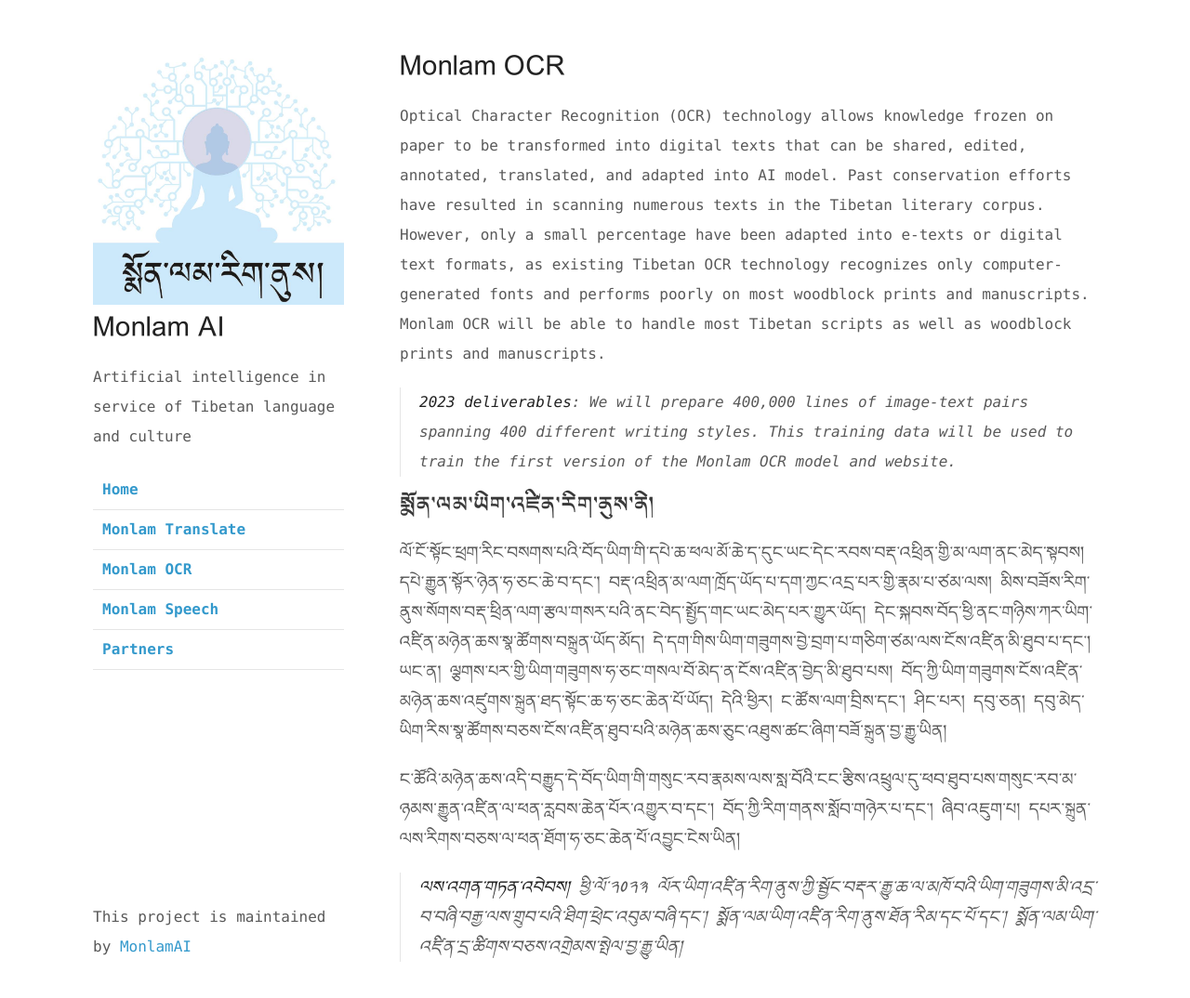
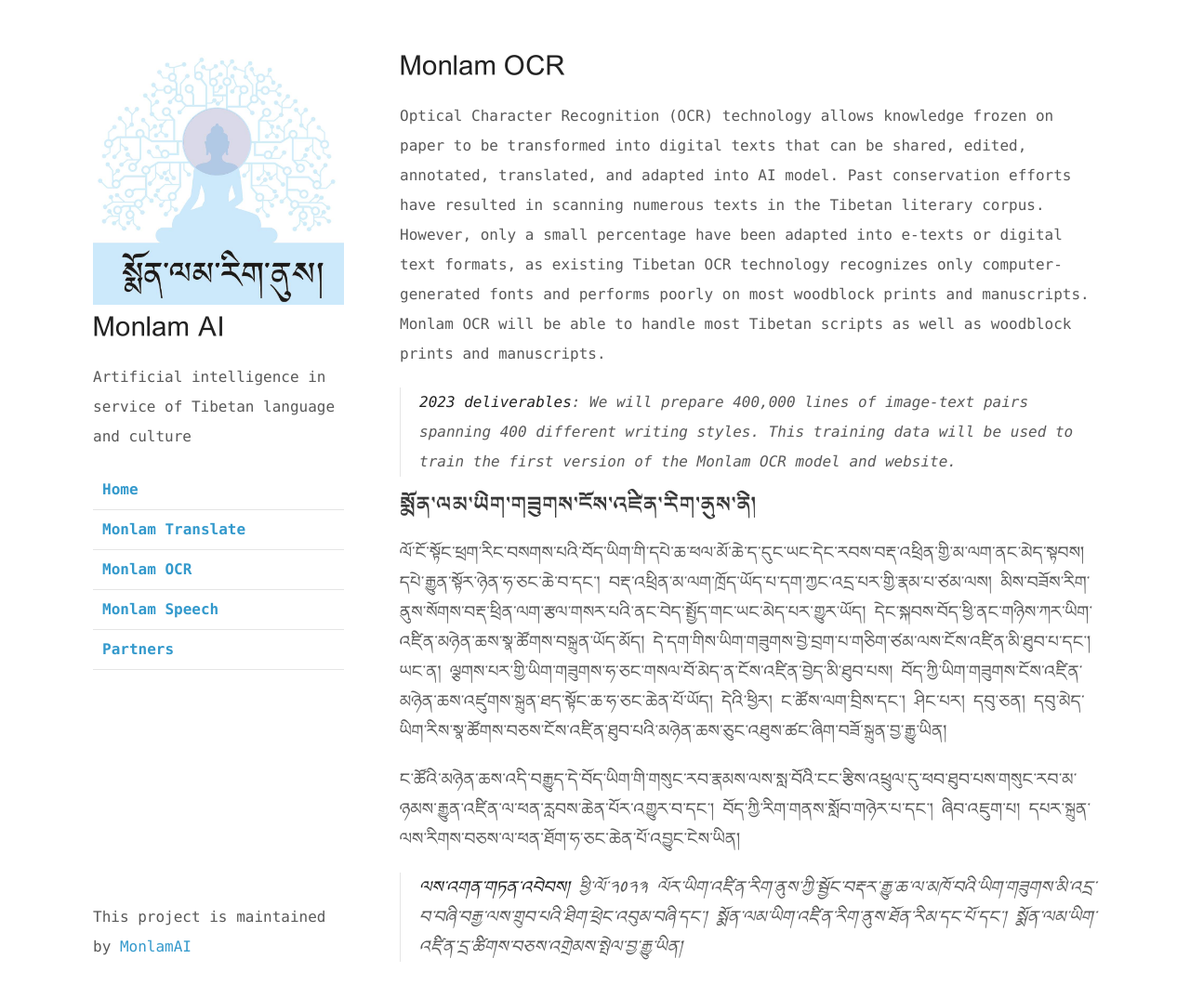
Before and after one commit to MonlamAI/monlam.ai, a Jekyll site: the page built from ocr.md, in a window 1280 px wide and 1105 px high. Shown: the top 1074 px of the window at 93% size. Built offline with Jekyll 4.4.1, drawn with Linux system fonts in a browser that asks for light colours; our own code applies the rules of GitHub Pages for plain Markdown files.

Commit message:
Update ocr.md

```diff
--- a/ocr.md
+++ b/ocr.md
@@ -5,7 +5,7 @@
 
 > **2023 deliverables**: We will prepare 400,000 lines of image-text pairs spanning 400 different writing styles. This training data will be used to train the first version of the Monlam OCR model and website.
 
-## སྨོན་ལམ་ཡིག་འཛིན་རིག་ནུས་ནི།
+## སྨོན་ལམ་ཡིག་གཟུགས་ངོས་འཛིན་རིག་ནུས་ནི།
 ལོ་ངོ་སྟོང་ཕྲག་རིང་བསགས་པའི་བོད་ཡིག་གི་དཔེ་ཆ་ཕལ་མོ་ཆེ་ད་དུང་ཡང་དེང་རབས་བརྡ་འཕྲིན་གྱི་མ་ལག་ནང་མེད་སྟབས། དཔེ་རྒྱུན་སྟོར་ཉེན་ཧ་ཅང་ཆེ་བ་དང་། བརྡ་འཕྲིན་མ་ལག་ཁྲོད་ཡོད་པ་དག་ཀྱང་འདྲ་པར་གྱི་རྣམ་པ་ཙམ་ལས། མིས་བཟོས་རིག་ནུས་སོགས་བརྡ་ཕྲིན་ལག་རྩལ་གསར་པའི་ནང་བེད་སྤྱོད་གང་ཡང་མེད་པར་གྱུར་ཡོད། དེང་སྐབས་བོད་ཕྱི་ནང་གཉིས་ཀར་ཡིག་འཛིན་མཉེན་ཆས་སྣ་ཚོགས་བསྐྲུན་ཡོད་མོད། དེ་དག་གིས་ཡིག་གཟུགས་བྱེ་བྲག་པ་གཅིག་ཙམ་ལས་ངོས་འཛིན་མི་ཐུབ་པ་དང་། ཡང་ན། ལྕགས་པར་གྱི་ཡིག་གཟུགས་ཧ་ཅང་གསལ་བོ་མེད་ན་ངོས་འཛིན་བྱེད་མི་ཐུབ་པས། བོད་ཀྱི་ཡིག་གཟུགས་ངོས་འཛིན་མཉེན་ཆས་འཛུགས་སྐྲུན་ཐད་སྟོང་ཆ་ཧ་ཅང་ཆེན་པོ་ཡོད། དེའི་ཕྱིར། ང་ཚོས་ལག་བྲིས་དང་། ཤིང་པར། དབུ་ཅན། དབུ་མེད་ཡིག་རིས་སྣ་ཚོགས་བཅས་ངོས་འཛིན་ཐུབ་པའི་མཉེན་ཆས་ཅུང་འཐུས་ཚང་ཞིག་བཟོ་སྐྲུན་བྱ་རྒྱུ་ཡིན།
 
 ང་ཚོའི་མཉེན་ཆས་འདི་བརྒྱུད་དེ་བོད་ཡིག་གི་གསུང་རབ་རྣམས་ལས་སླ་བོའི་ངང་རྩིས་འཕྲུལ་དུ་ཕབ་ཐུབ་པས་གསུང་རབ་མ་ཉམས་རྒྱུན་འཛིན་ལ་ཕན་རླབས་ཆེན་པོར་འགྱུར་བ་དང་། བོད་ཀྱི་རིག་གནས་སློབ་གཉེར་པ་དང་། ཞིབ་འཇུག་པ། དཔར་སྐྲུན་ལས་རིགས་བཅས་ལ་ཕན་ཐོག་ཧ་ཅང་ཆེན་པོ་འབྱུང་ངེས་ཡིན།
```
